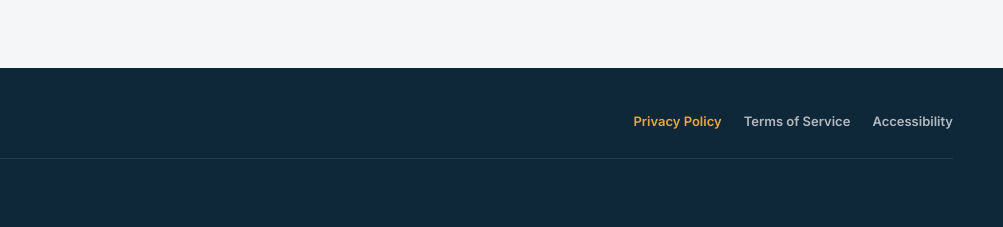
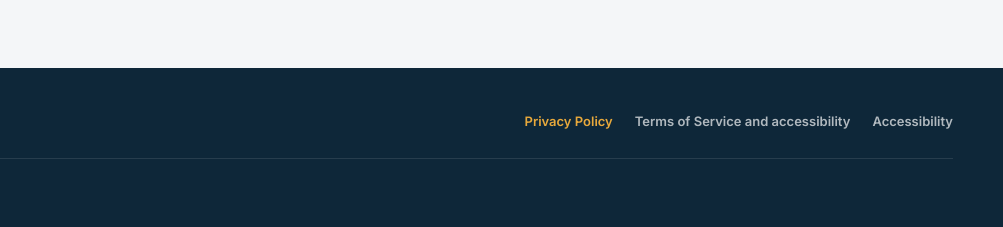
Before and after one commit to circorangeintern/fusion-circle, a plain HTML site: page privacy.html in a window 1280 px wide. Shown: the part 3918-4145 px from the top of the page, 277-1280 px from the left. Drawn offline with nearby package versions, Linux system fonts and the light colour scheme.

Commit message:
make alot of chnages to my code ramging from reset-password to privacy and to terms and conditions

```diff
--- a/privacy.html
+++ b/privacy.html
@@ -953,7 +953,7 @@
                 </a>
                 <nav class="footer-links" aria-label="Legal">
                     <a href="privacy.html" class="is-current" aria-current="page">Privacy Policy</a>
-                    <a href="terms.html">Terms of Service</a>
+                    <a href="terms.html">Terms of Service and accessibility </a>
                     <a href="accessibility.html">Accessibility</a>
                 </nav>
             </div>
```
